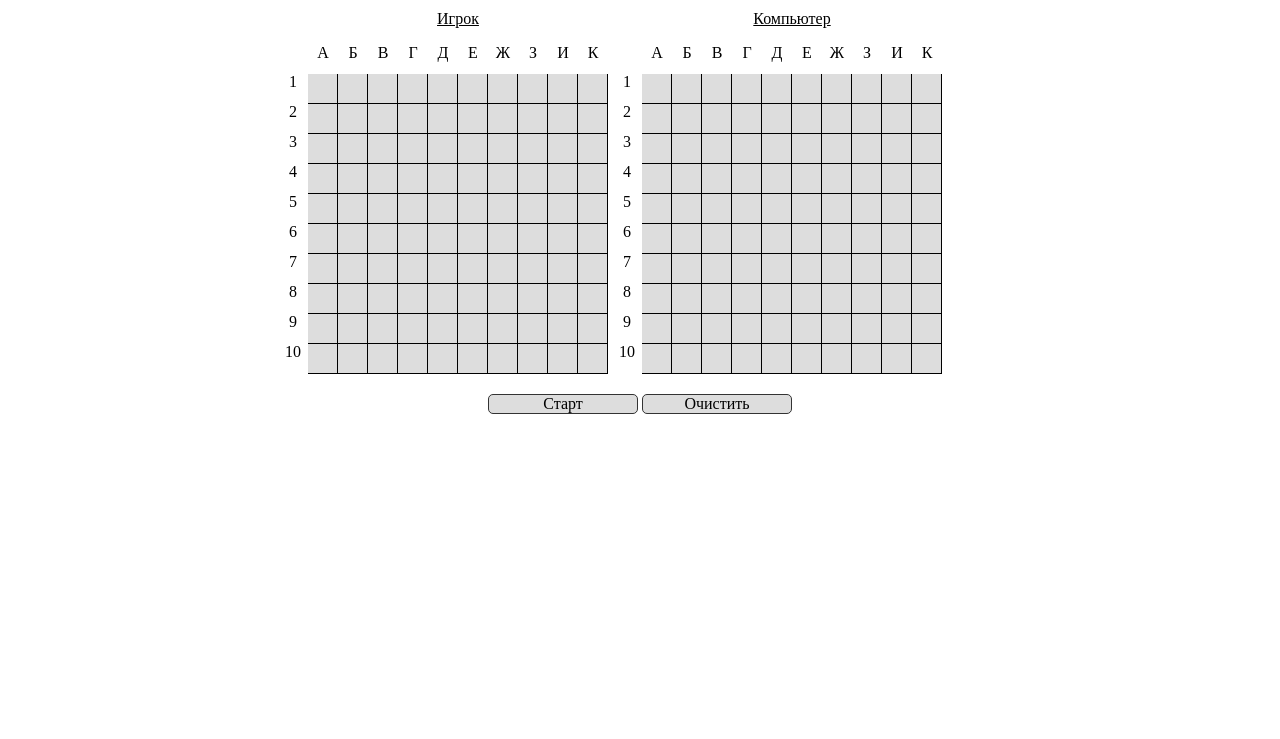
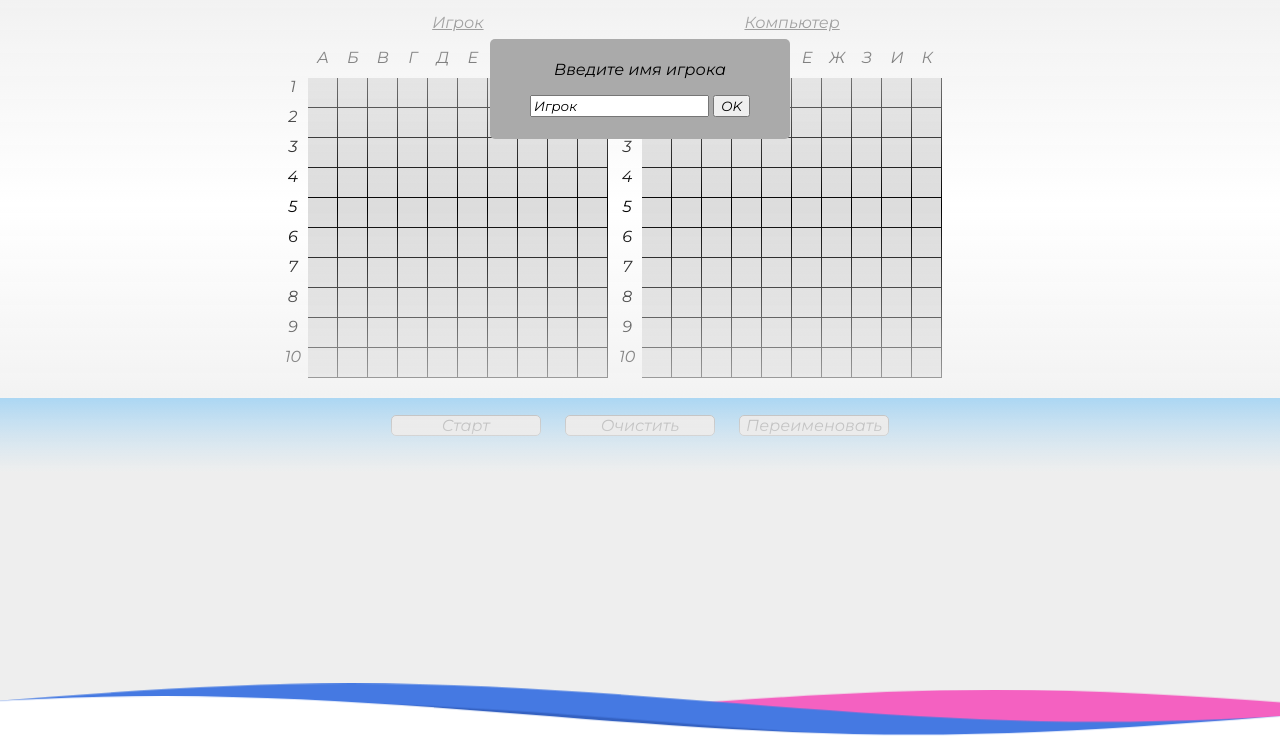
Before and after one commit to NERTEXISDEAD/seabattle, a plain HTML site: page index.html in a window 1280 px wide. Shown: the part 61-800 px from the top of the page. Drawn offline with nearby package versions, Linux system fonts and the light colour scheme.

Commit message:
стилилизация, запрос имени игрока

```diff
--- a/css/main.css
+++ b/css/main.css
@@ -1,5 +1,6 @@
 * {
 	box-sizing: border-box;
+	font-family: 'Montserrat', sans-serif, cursive;
 }
 
 body {
@@ -26,8 +27,10 @@ h6 {
 
 nav ul {
 	display: block;
-	padding: 0;
+	padding: 7px;
 }
+
+
 
 /*кнопки навигации*/
 nav ul li {
@@ -35,6 +38,7 @@ nav ul li {
 	list-style: none;
 	width: 150px;
 	cursor: pointer;
+	margin: 10px;
 	border: 1px solid #333;
 	border-radius: 5px;
 	background: #ddd;
@@ -42,6 +46,11 @@ nav ul li {
 
 nav ul li:hover {
 	background: rgb(100, 100, 100);
+}
+
+.container {
+	width: auto;
+	height: 750px;
 }
 
 
@@ -97,6 +106,7 @@ section div {
 	float: left;
 }
 
+
 /*параметры клетки*/
 .cell {
 	border: 1px solid #000;
@@ -114,9 +124,43 @@ section div {
 	opacity: 0.5;
 }
 
+/*всплывающие окно*/
+#yourName {
+	text-align: center;
+	display: block;
+	position: fixed;
+	margin: 0 auto;
+	width: 100%;
+	height: 100%;
+	background: linear-gradient(#eee, transparent, #eee, #eee);
+	left: 0;
+	top: 0;
+}
+
+#yourName div {
+	width: 300px;
+	height: 100px;
+	background: #aaa;
+	margin: 100px auto;
+	border-radius: 5px;
+	padding: 5px;
+}
+
 /*классы цветов*/
+
+#sea {
+	background: linear-gradient(rgb(0, 153, 255), rgb(255, 255, 255));
+	height: 220px;
+}
+
 .waterColor {
 	background-color: rgb(0, 153, 255);
+}
+
+#blinkText {
+	color: rgb(0, 0, 0);
+	animation: blinkText 1s cubic-bezier(0.42, 0, 0.58, 1) infinite;
+	padding: 13px;
 }
 
 .cellColor {
@@ -160,3 +204,103 @@ section div {
 	margin: 0;
 	box-sizing: border-box;
 }
+
+.editorial {
+	display: block;
+	width: 100%;
+	height: 60px;
+	max-height: 60px;
+	margin: 0;
+	z-index: 5;
+	bottom: 0;
+	position: absolute;
+	left: 0px;
+	float: left;
+}
+
+.parallax1>use {
+	animation: move-forever1 10s linear infinite;
+
+	&:nth-child(1) {
+		animation-delay: -2s;
+	}
+}
+
+.parallax2>use {
+	animation: move-forever2 8s linear infinite;
+
+	&:nth-child(1) {
+		animation-delay: -2s;
+	}
+}
+
+.parallax3>use {
+	animation: move-forever3 6s linear infinite;
+
+	&:nth-child(1) {
+		animation-delay: -2s;
+	}
+}
+
+.parallax4>use {
+	animation: move-forever4 4s linear infinite;
+
+	&:nth-child(1) {
+		animation-delay: -2s;
+	}
+}
+
+@keyframes move-forever1 {
+	0% {
+		transform: translate(85px, 0%);
+	}
+
+	100% {
+		transform: translate(-90px, 0%);
+	}
+}
+
+@keyframes move-forever2 {
+	0% {
+		transform: translate(-90px, 0%);
+	}
+
+	100% {
+		transform: translate(85px, 0%);
+	}
+}
+
+@keyframes move-forever3 {
+	0% {
+		transform: translate(85px, 0%);
+	}
+
+	100% {
+		transform: translate(-90px, 0%);
+	}
+}
+
+@keyframes move-forever4 {
+	0% {
+		transform: translate(-90px, 0%);
+	}
+
+	100% {
+		transform: translate(85px, 0%);
+	}
+}
+
+/*мерцающий текст*/
+@keyframes blinkText {
+	0% {
+		opacity: 1;
+	}
+
+	70% {
+		opacity: 0;
+	}
+
+	100% {
+		opacity: 1;
+	}
+}
--- a/index.html
+++ b/index.html
@@ -6,9 +6,12 @@
 	<title>Sea Battle</title>
 	<link rel="stylesheet" href="css/main.css">
 	<script src="https://ajax.googleapis.com/ajax/libs/jquery/3.3.1/jquery.min.js"></script>
+	<link href="https://fonts.googleapis.com/css2?family=Montserrat:ital,wght@1,200;1,400&display=swap"
+		rel="stylesheet">
 </head>
 
 <body>
+	<div class="container">
 		<header>
 			<h1>Морской бой</h1>
 			<h6>Sea battle</h6>
@@ -33,13 +36,49 @@
 				<div id="rightTextLeft"></div>
 			</div>
 		</section>
+		<div id="sea">
+			<div id="info"></div>
 			<nav>
 				<ul>
 					<li id=reload>Старт</li>
 					<li onclick="emptyCellsToField('#leftField');emptyCellsToField('#rightField');">Очистить</li>
+					<li onclick="getName()">Переименовать</li>
 				</ul>
 			</nav>
-
+			<div id="yourName">
+				<div>
+					<span>
+						<p>Введите имя игрока</p>
+					</span>
+					<input type="text" id="name" value="Игрок" />
+					<button onclick="getName()">OK</button>
+				</div>
+			</div>
+		</div>
+		<svg class="editorial" xmlns="http://www.w3.org/2000/svg" xmlns:xlink="http://www.w3.org/1999/xlink"
+			viewBox="0 24 150 28 " preserveAspectRatio="none">
+			<defs>
+				<path id="gentle-wave" d="M-160 44c30 0
+    58-18 88-18s
+    58 18 88 18
+    58-18 88-18
+    58 18 88 18
+    v44h-352z" />
+			</defs>
+			<g class="parallax1">
+				<use xlink:href="#gentle-wave" x="50" y="3" fill="#f461c1" />
+			</g>
+			<g class="parallax2">
+				<use xlink:href="#gentle-wave" x="50" y="0" fill="#4579e2" />
+			</g>
+			<g class="parallax3">
+				<use xlink:href="#gentle-wave" x="50" y="9" fill="#3461c1" />
+			</g>
+			<g class="parallax4">
+				<use xlink:href="#gentle-wave" x="50" y="6" fill="#fff" />
+			</g>
+		</svg>
+	</div>
 	<script src="js/script.js"></script>
 </body>
 
--- a/js/script.js
+++ b/js/script.js
@@ -1,5 +1,8 @@
 var topText = ['А', 'Б', 'В', 'Г', 'Д', 'Е', 'Ж', 'З', 'И', 'К'];
-var leftText = ['1', '2', '3', '4', '5', '6', '7', '8', '9', '10']
+var leftText = ['1', '2', '3', '4', '5', '6', '7', '8', '9', '10'];
+var lengthShip;
+var count;
+var nameGamer;
 
 // функция нанесения надписей слева и справа от полей получает на вход left или right
 
@@ -34,6 +37,7 @@ $('#reload').click(function () {//по клику создается поле б
 			}
 		}
 	}
+	$('#leftFieldText p').text(nameGamer);
 	//пустые ячейки заполняются "водой"
 	colorToField('#leftField');
 	colorToField('#rightField');
@@ -125,6 +129,14 @@ function colorToField(field) {
 	}
 };
 
+// функция получает имя пользователя из инпута
+
+function getName() {
+	nameGamer = $('input').val();
+	$('#yourName').toggle();
+	$('#info').html('<p><h3 id="blinkText">' + nameGamer + ', для начала игры нажмите "Старт"</h3></p>');
+}
+
 
 emptyCellsToField('#leftField');
 emptyCellsToField('#rightField');
```
Lines whose indentation alone changed are shown as unchanged.
